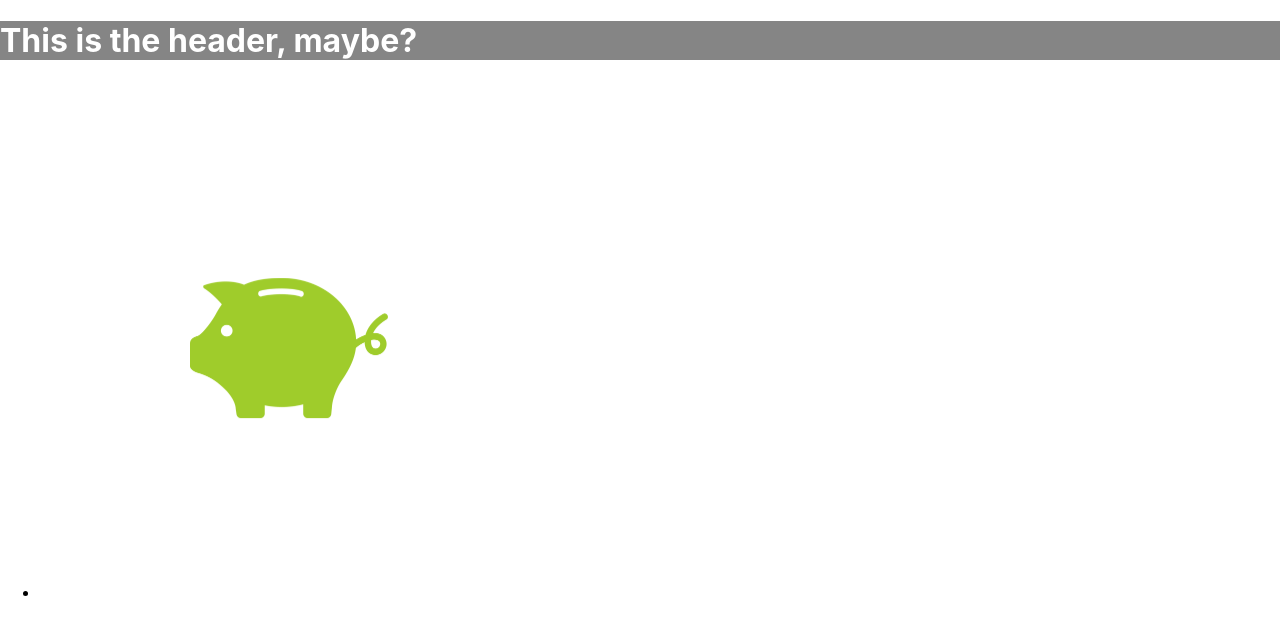
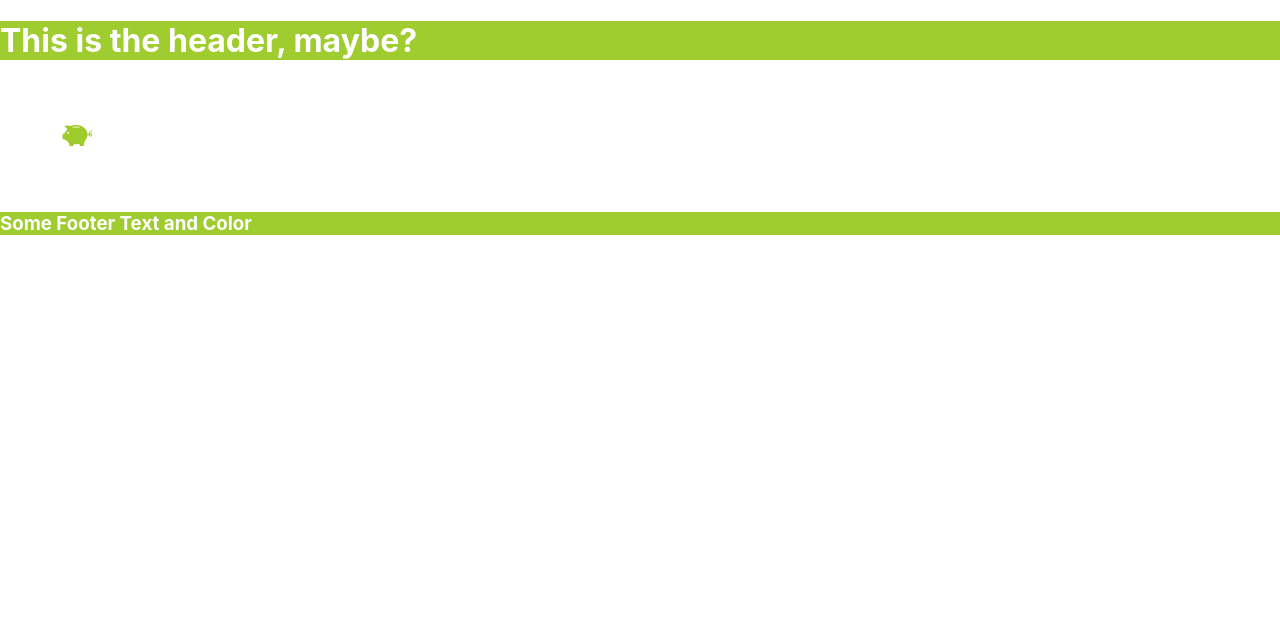
Before and after one commit to emsaw721/stacks-on-stacks, a React (Create React App) app in the folder client/: page /planner in a window 1280 px wide. Shown: the top 634 px of the page. Built offline with nearby package versions, Linux system fonts and the light colour scheme.

Commit message:
nav, footer, and header super rough styling to see if they show up, they do

```diff
--- a/client/src/App.js
+++ b/client/src/App.js
@@ -36,7 +36,7 @@ function App() {
     <ApolloProvider client={client}>
       <Header />
       <Navbar />
-
+      <Footer />
     </ApolloProvider>
   );
 }
--- a/client/src/components/Footer.js
+++ b/client/src/components/Footer.js
@@ -0,0 +1,13 @@
+import React from 'react';
+import './components.css';
+
+const Footer = () => {
+
+    return (
+        <div className='footer'>
+            <h3>Some Footer Text and Color</h3>
+        </div>
+    )
+}
+
+export default Footer;
--- a/client/src/components/Navbar.js
+++ b/client/src/components/Navbar.js
@@ -13,9 +13,8 @@ const Nav = () => {
     return(
         <nav className='navbar' >
             <ul className='nav-list'>
-                <li>
                     <img src={Navpig} />
-                </li>
+
                 {/* <li className='nav-item'>
                     <Link to {...Expense} className='nav-link'>
                         <span className='link-text'>Expense</span>
--- a/client/src/components/components.css
+++ b/client/src/components/components.css
@@ -8,6 +8,8 @@
     --septary-color: #475FD7;
 }
 
+
+/* -------- Navbar Styling ---------- */
 .navbar {
     background-color: var(--tertiary-color);
     display: flex;
@@ -21,7 +23,20 @@
     color: var(--quaternary-color);
 }
 
+.navbar img {
+    width: 15%;
+    height: auto;
+}
+
+/* -------- Header Styling ------- */
 .header {
-    background-color: var(--secondary-color);
+    background-color: var(--quinary-color);
     color: var(--tertiary-color);
 }
+
+
+/* ------- Footer Styling ------- */
+.footer {
+    background-color: var(--quinary-color);
+    color: var(--tertiary-color);
+}
```
